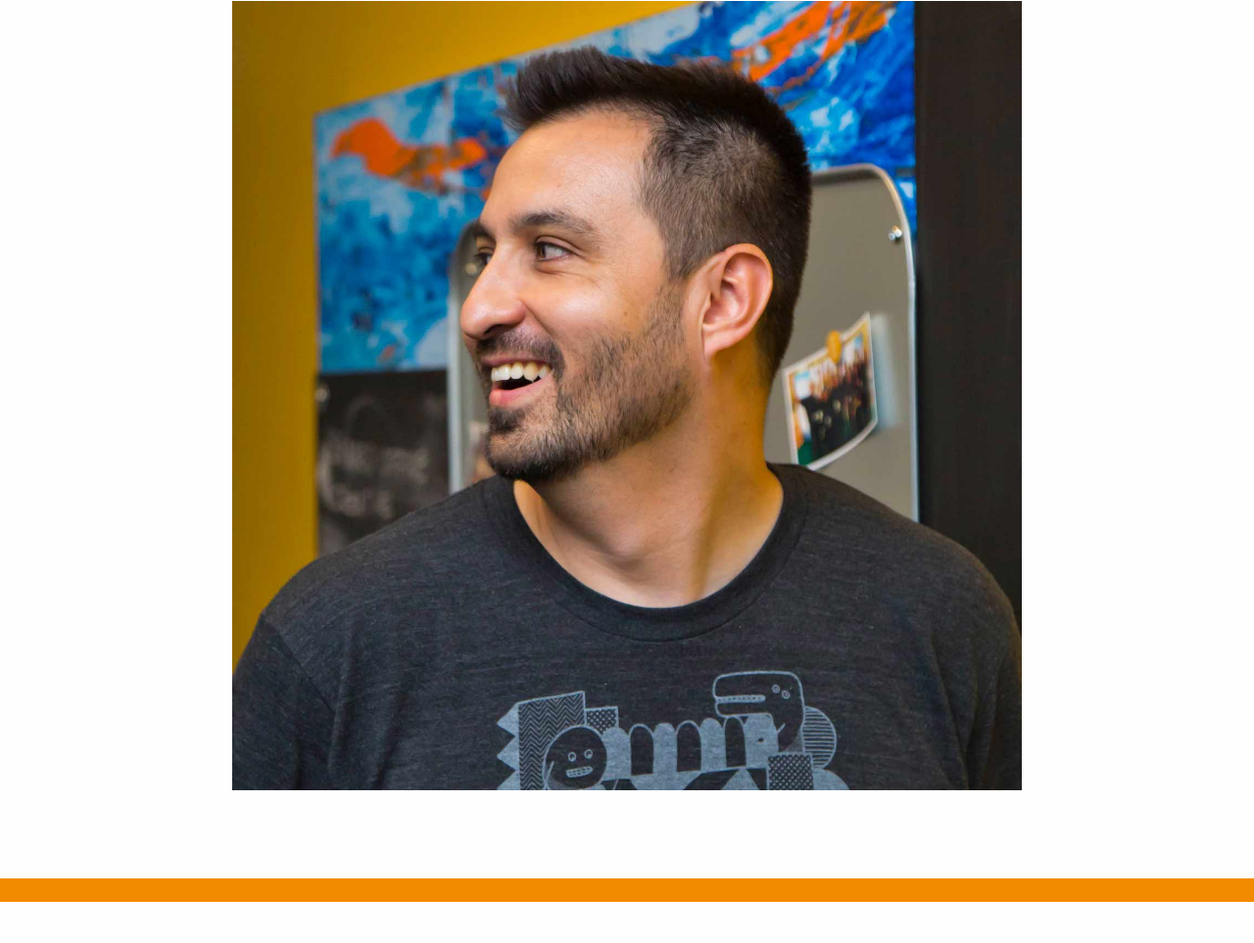
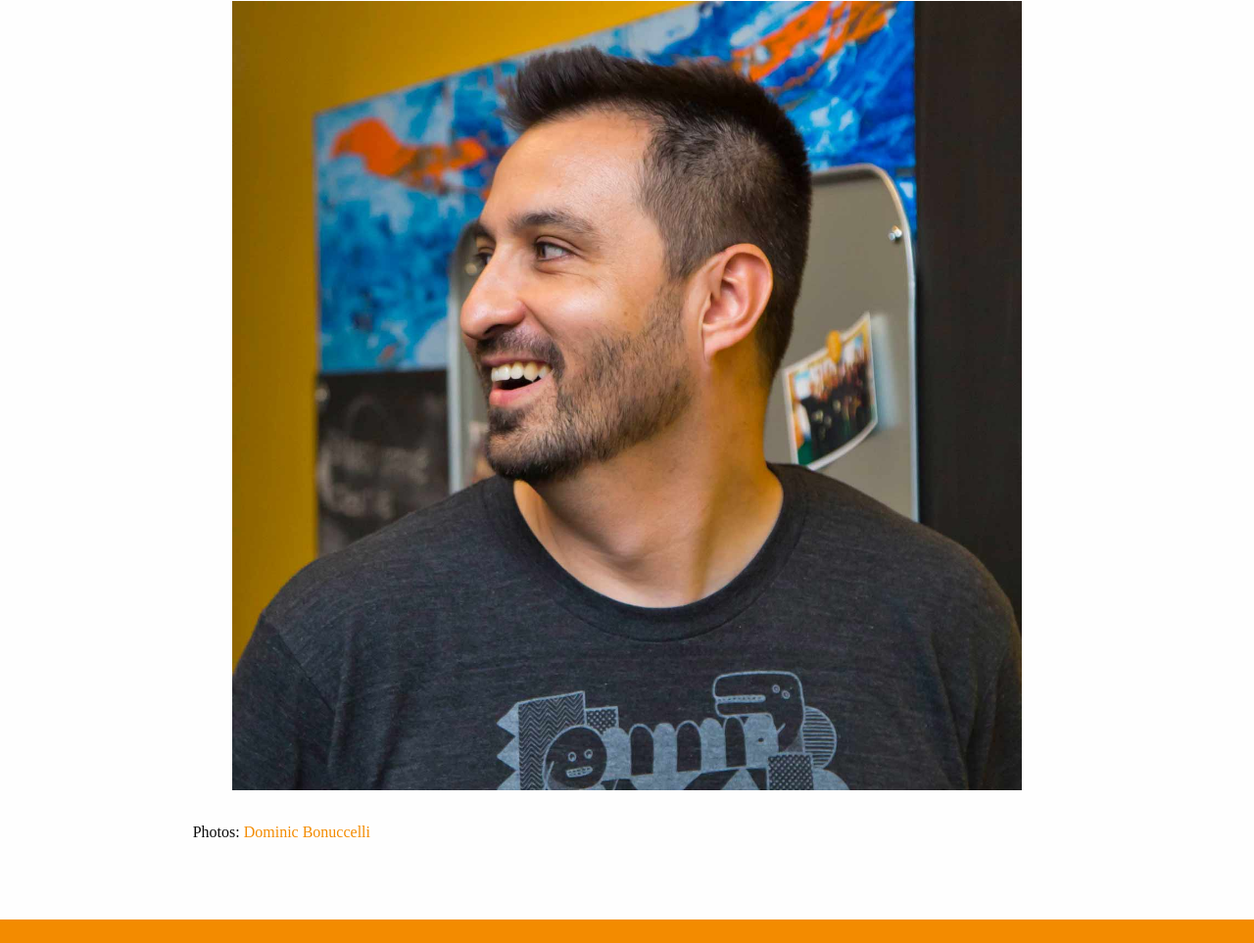
Before and after one commit to johnduncancreative/creative, a plain HTML site: page index.html in a window 1280 px wide. Shown: the part 1548-2511 px from the top of the page at 98% size. Before the commit the page ends 2469 px from the top, so only its background shows below. Drawn offline with Linux system fonts and the light colour scheme; a web font is replaced by a local one.

Commit message:
Update index.html

```diff
--- a/index.html
+++ b/index.html
@@ -46,6 +46,7 @@
 		    <li><a href="https://www.behance.net/johnduncan">Behance</a></li>
 			<li><img src="img/john-1x1.jpg" alt="An avatar of John looking to his right."></li>
                 </ul>
+		   <p>Photos: <a href="https://www.instagram.com/dominicbonuccelli/">Dominic Bonuccelli</a></p>
              </div>
 	    </div>
 	    <div class="footer"></div>
```
